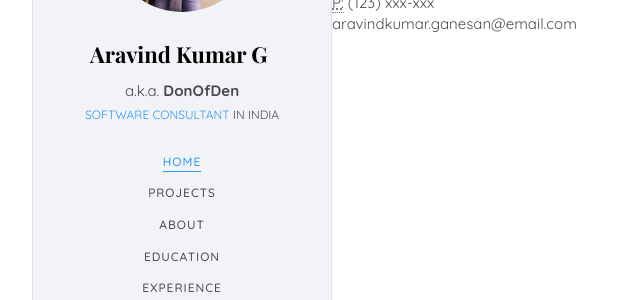
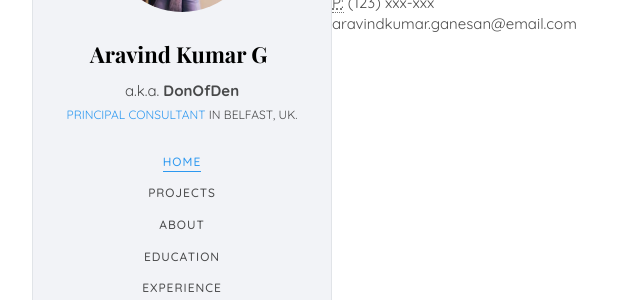
Before and after one commit to donofden/donofden.github.io, a Jekyll site: the page built from cv/index.html, in a window 1280 px wide. Shown: the part 169-469 px from the top of the page, without its empty margins (23-664 px from the left). Built offline with Jekyll 4.4.1, drawn with Linux system fonts in a browser that asks for light colours; some web fonts are replaced.

Commit message:
First Commit from Belfast

```diff
--- a/_includes/about.html
+++ b/_includes/about.html
@@ -6,7 +6,7 @@
                     <div class="col-md-12">
                         <div class="about-desc"> <span class="heading-meta">About Us</span>
                             <h2 class="colorlib-heading">Who Am I?</h2>
-                            <p>Hi I'm <strong>Aravind Kumar</strong> - 📍 Chennai, India - based Software Developer by day and Batman during dark! and you should also know that I am Intrigued by Open-Source!</p>
+                            <p>Hi I'm <strong>Aravind Kumar</strong> - 📍 Belfast, UK - based Software Developer by day and Batman during dark! and you should also know that I am Intrigued by Open-Source!</p>
                             <p>I'm not a perfectionist. Excellence is my pursuit!</p>
                             <p>I love to learn new things every day. Question Everything? <a href="https://www.python.org/" target="_blank">Python</a>, <a href="https://www.php.net/" target="_blank">PHP</a>, and  <a href="https://www.mysql.com/" target="_blank">MySQL</a> are my specialties, though I also dabble in Frameworks / Languages like <a href="https://golang.org/" target="_blank">GoLang</a>, <a href="https://www.sugarcrm.com/" target="_blank">SugarCRM</a>, <a href="https://www.joomla.org/" target="_blank">Joomla</a>, <a href="https://wordpress.com/" target="_blank">Wordpress</a>, <a href="https://codeigniter.com/" target="_blank">Codeigniter</a> and <a href="https://www.zend.com/" target="_blank">Zend</a> in the past. I believe the purpose of studying is sharing with others. The happiest thing in my life is sharing everything I've known with more people.</p>
                             <p>What I'm learning is, even after getting the perfect job, I'm still continuing to learn and grow.</p>
--- a/_layouts/default.html
+++ b/_layouts/default.html
@@ -23,7 +23,7 @@ function rootPath() {
 							document.write('<a href="' + rootPath() + '/index.html">Aravind Kumar G</a></h1>' );
 						</script>
 					<span class="">a.k.a. <strong>DonOfDen</strong></span>
-					<span class="position"><a href="#">Software Consultant</a> in India</span>
+					<span class="position"><a href="#">Principal Consultant</a> in Belfast, UK.</span>
 				</div>{% include leftmenu.html %}
 				<div class="colorlib-footer">
 					<p id="letterpress">"Arrive as a <b>KING</b>. Leave as a <b>LEGEND</b>. Be remembered as a <b>GENTLEMAN</b>"</p>
```
